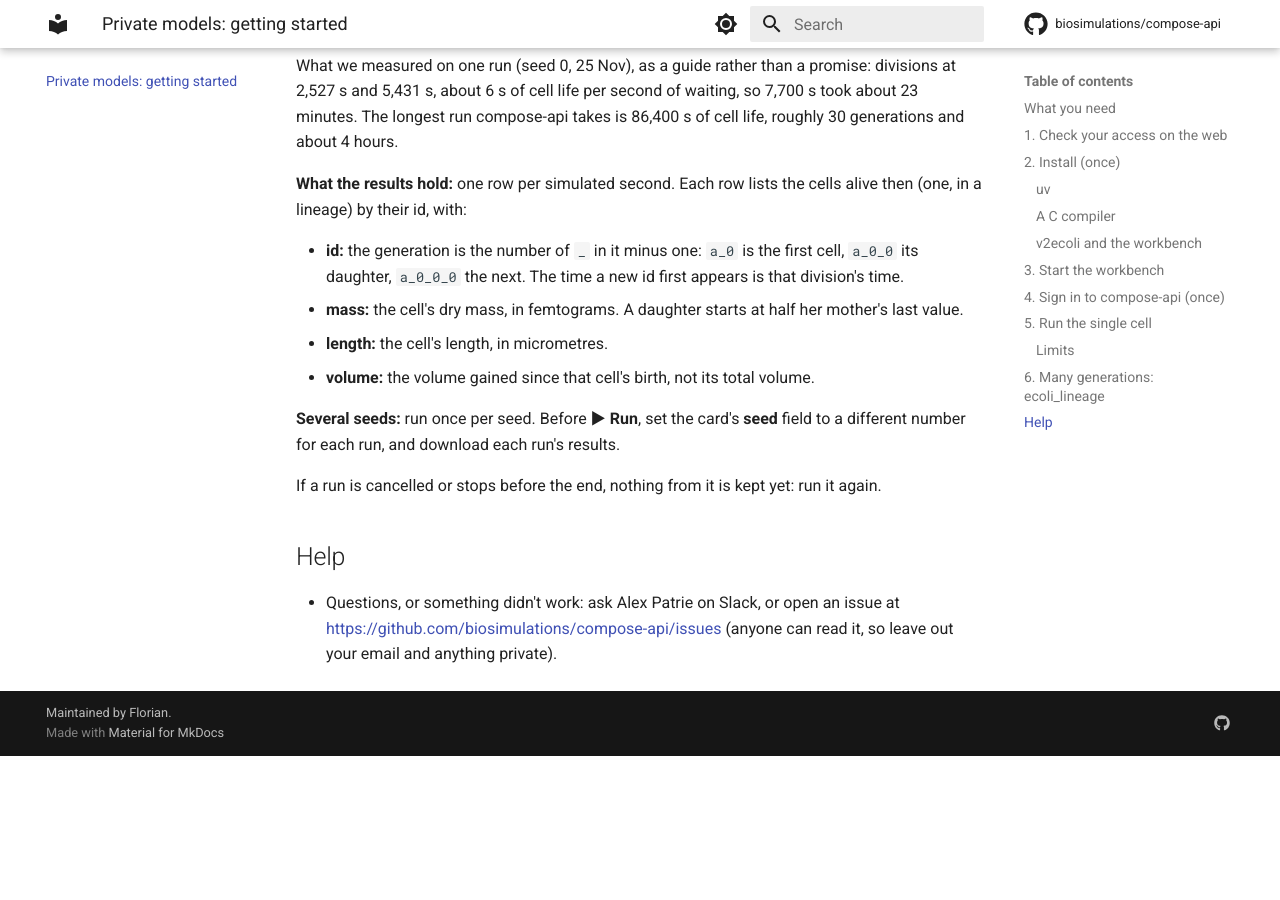
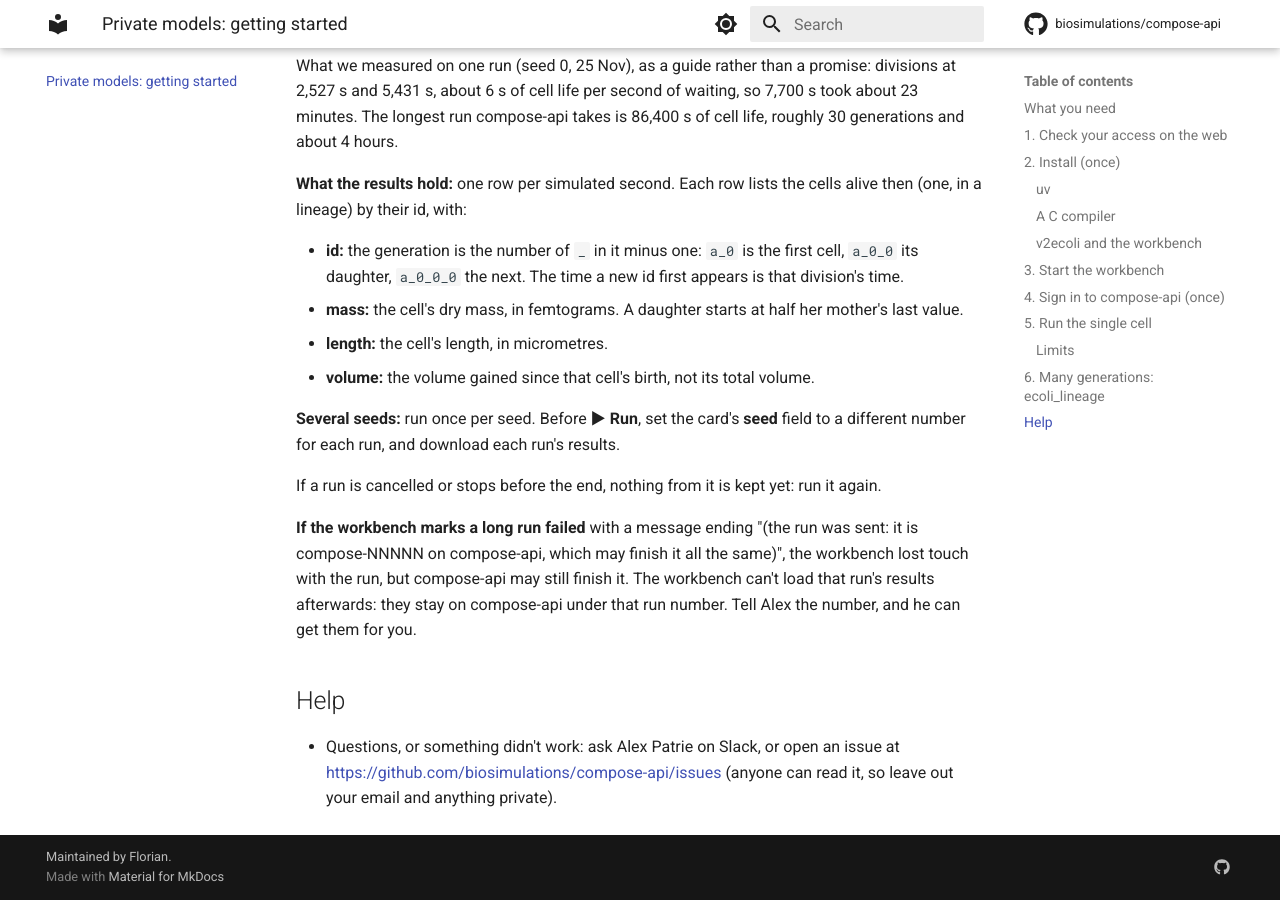
Before and after one commit to biosimulations/compose-api, an MkDocs documentation site: the page built from docs/private-models.md, in a window 1280 px wide and 900 px high, scrolled down 4137 px. Built offline with MkDocs 1.6.1 and Material for MkDocs 9.7.7, drawn with Linux system fonts in a browser that asks for light colours; comment, search, counter and statistics services are not loaded; before the commit the page ends 4893 px from its top, so only the background shows below that.

Commit message:
docs(private-models): what a student sees when the workbench loses touch with a long run
Co-Authored-By: Claude Opus 5.5 <noreply@anthropic.com>
Claude-Session: https://claude.ai/code/session_01PcSWnzDuPceigpXpN87fUS

```diff
--- a/docs/private-models.md
+++ b/docs/private-models.md
@@ -169,6 +169,11 @@ run, and download each run's results.
 
 If a run is cancelled or stops before the end, nothing from it is kept yet: run it again.
 
+**If the workbench marks a long run failed** with a message ending "(the run was sent: it is compose-NNNNN on
+compose-api, which may finish it all the same)", the workbench lost touch with the run, but compose-api may still finish
+it. The workbench can't load that run's results afterwards: they stay on compose-api under that run number. Tell Alex
+the number, and he can get them for you.
+
 ## Help
 
 - Questions, or something didn't work: ask Alex Patrie on Slack, or open an issue at
```
